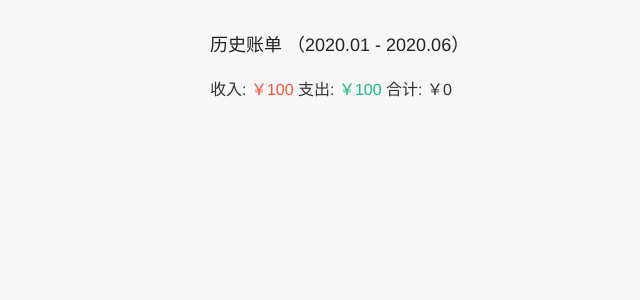
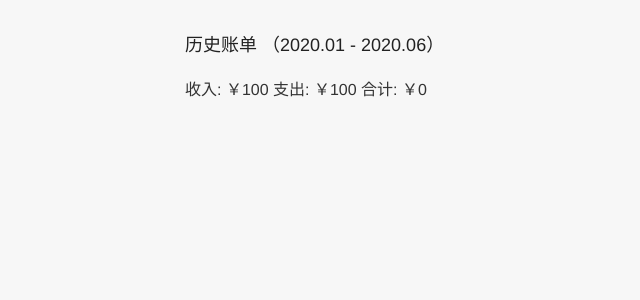
Before and after one commit to hanrenguang/a-simple-account-book, a Vue app in the folder client/: page / in a window 1280 px wide. Shown: the top 300 px of the page, without its empty margins (5-645 px from the left). Built offline with nearby package versions, Linux system fonts and the light colour scheme.

Commit message:
style: 添加公共样式和变量表

```diff
--- a/client/src/assets/style/common.scss
+++ b/client/src/assets/style/common.scss
@@ -9,10 +9,10 @@ html, body {
   background-color: $background-color-default;
 }
 
-.income {
+.positive {
   color: $color-income;
 }
 
-.expense {
+.negative {
   color: $color-expense;
 }
--- a/client/src/assets/style/variable.scss
+++ b/client/src/assets/style/variable.scss
@@ -1,13 +1,8 @@
 /* 状态颜色 */
-$color-success: #53C947;
-$color-danger: #F95A5A;
 $color-income: #F1523A;
 $color-expense: #14BA89;
 $color-dark: #222222;
 $color-gray: #333333;
-
-/*border*/
-$border-radius: 2px;
 
 /*background*/
 $background-color-default: #F7F7F7; // 主背景色
@@ -17,12 +12,10 @@ $background-color-table: #FAFAFA;   // 表格背景色
 /*边框与内容边距*/
 $content-padding: 30px;
 
-/*tabset*/
-$tabset-item-padding: 15px;
+/*page*/
+$page-width: 900px;
+$page-margin-top: 30px;
+$page-padding: 30px 15px;
 
-/*page*/
-$page-width: 850px;
-$page-margin-top: 30px;
-
-/*button*/
-$button-interval-width: 10px;
+/*form item*/
+$form-item-width: 190px;
```
